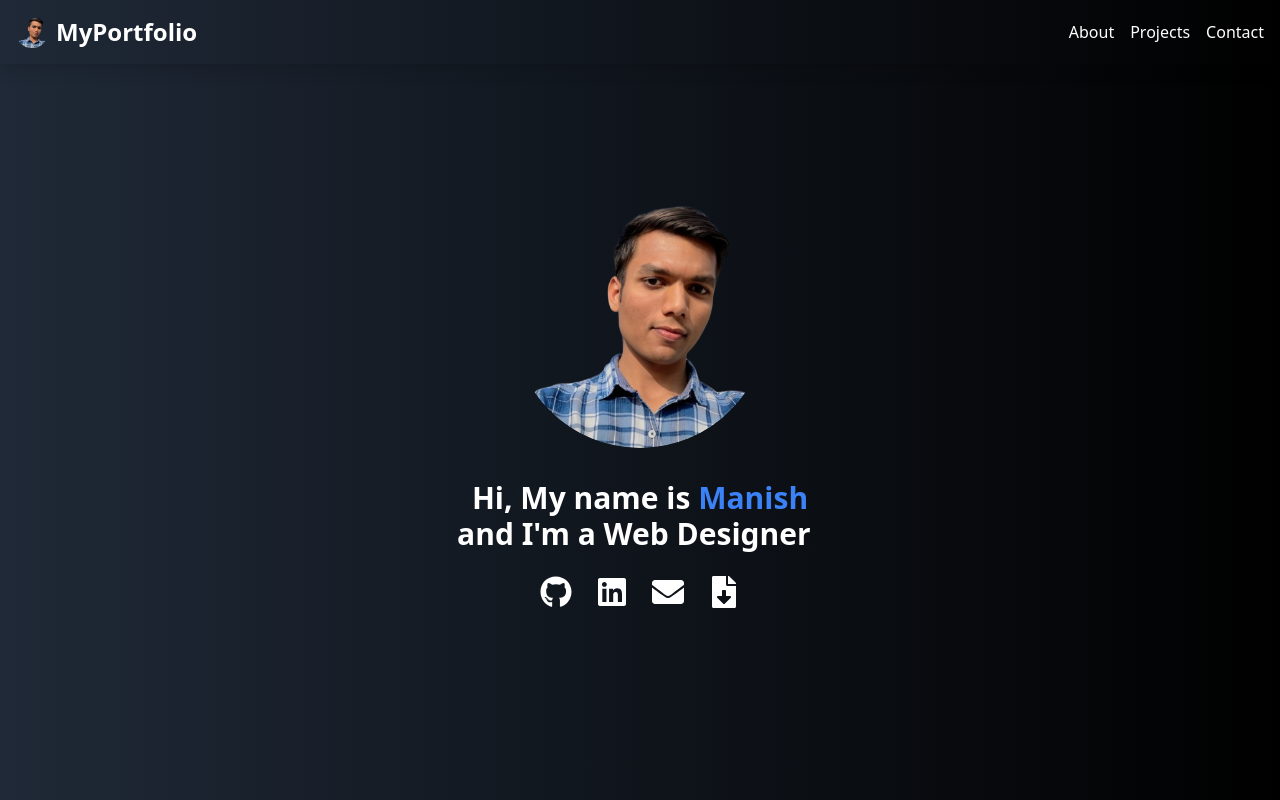
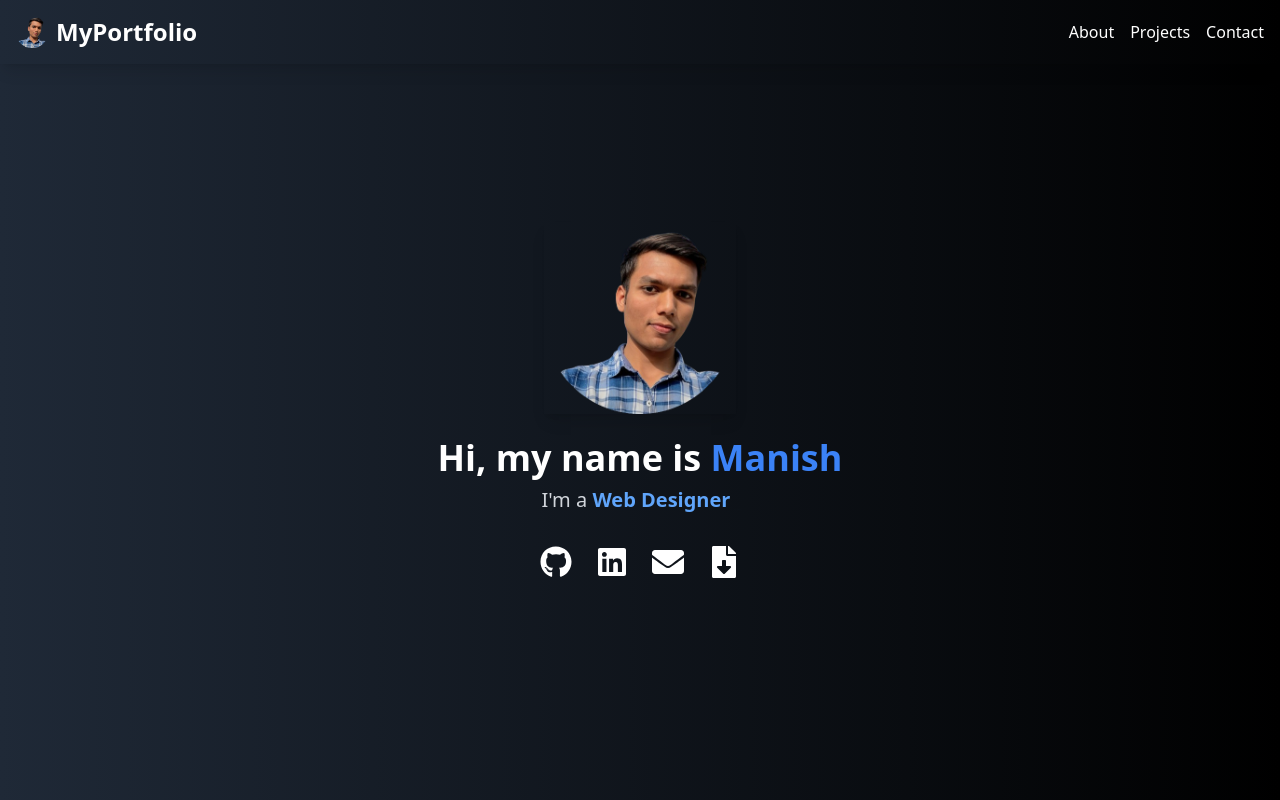
Before and after one commit to Manishsahu116/Personal-Portfolio, a React (Vite) app: page / in a window 1280 px wide. Shown: the top 800 px of the page. Built offline with nearby package versions, Linux system fonts and the light colour scheme.

Commit message:
Update Hero.jsx

```diff
--- a/src/components/Hero.jsx
+++ b/src/components/Hero.jsx
@@ -3,32 +3,42 @@ import { Typewriter } from 'react-simple-typewriter';
 import { FaGithub, FaLinkedin, FaEnvelope, FaFileDownload } from 'react-icons/fa';
 
 const Hero = () => (
-    <div className="h-screen flex flex-col justify-center items-center bg-gradient-to-r from-gray-800 to-black p-6">
-        {/* Image at the top */}
+   <div className="h-screen flex flex-col justify-center items-center bg-gradient-to-r from-gray-800 to-black px-6 text-white">
+    {/* Profile Image */}
     <motion.div
         initial={{ scale: 0.8, opacity: 0 }}
         animate={{ scale: 1, opacity: 1 }}
-            transition={{ duration: 1.5 }}
-            whileHover={{ scale: 1.1 }}
-            className="flex justify-center mb-8"
+        transition={{ duration: 1.2 }}
+        whileHover={{ scale: 1.05 }}
+        className="overflow-hidden shadow-lg mb-6"
     >
         <img
             src="/me/MySelf.png"
             alt="Manish Sahu"
-                className="rounded-full w-64 h-64 object-cover filter brightness-65 contrast-100"
+            className="w-48 h-48 object-cover"
         />
     </motion.div>
 
-        {/* Text content below */}
-        <div className="text-center">
+    {/* Intro Text */}
     <motion.h1
-                initial={{ opacity: 0 }}
-                animate={{ opacity: 1 }}
-                transition={{ duration: 1.5 }}
-                className="text-3xl font-bold text-white"
-            >  <div> Hi, My name is  <span className='text-blue-500'>Manish</span></div> and I'm a
+        initial={{ opacity: 0, y: 20 }}
+        animate={{ opacity: 1, y: 0 }}
+        transition={{ duration: 1.2, delay: 0.4 }}
+        className="text-3xl md:text-4xl font-bold text-center"
+    >
+        Hi, my name is <span className="text-blue-500">Manish</span>
+    </motion.h1>
+
+    <motion.p
+        initial={{ opacity: 0, y: 10 }}
+        animate={{ opacity: 1, y: 0 }}
+        transition={{ duration: 1.2, delay: 0.7 }}
+        className="text-xl mt-2 text-gray-300 text-center"
+    >
+        I'm a{" "}
+        <span className="text-blue-400 font-semibold">
             <Typewriter
-                    words={[" Programmer", " Web Developer", " Web Designer"]}
+                words={["Programmer", "Web Developer", "Web Designer"]}
                 loop={true}
                 cursor
                 cursorStyle="_"
@@ -36,24 +46,31 @@ const Hero = () => (
                 deleteSpeed={50}
                 delaySpeed={1000}
             />
-            </motion.h1>
+        </span>
+    </motion.p>
+
+    {/* Social Icons */}
+    <motion.div
+        initial={{ opacity: 0, y: 10 }}
+        animate={{ opacity: 1, y: 0 }}
+        transition={{ duration: 1.2, delay: 1 }}
+        className="flex space-x-6 mt-8"
+    >
+        <a href="https://github.com/Manishsahu116" target="_blank" rel="noopener noreferrer">
+            <FaGithub className="w-8 h-8 hover:text-blue-500 transition duration-300" />
+        </a>
+        <a href="https://www.linkedin.com/in/manish-sahu-933013220/" target="_blank" rel="noopener noreferrer">
+            <FaLinkedin className="w-8 h-8 hover:text-blue-500 transition duration-300" />
+        </a>
+        <a href="mailto:sahumanish2969@gmail.com">
+            <FaEnvelope className="w-8 h-8 hover:text-blue-500 transition duration-300" />
+        </a>
+        <a href="https://drive.google.com/file/d/1zNZEIMfByzvEogC74rNLl69JjOMjA4W-/view?usp=sharing" target="_blank" rel="noopener noreferrer">
+            <FaFileDownload className="w-8 h-8 hover:text-blue-500 transition duration-300" />
+        </a>
+    </motion.div>
 </div>
 
-            <div className="flex space-x-6 mt-6">
-                <a href="https://github.com/Manishsahu116" target="_blank" rel="noopener noreferrer">
-                    <FaGithub className="text-white w-8 h-8 hover:text-blue-500" />
-                </a>
-                <a href="https://www.linkedin.com/in/manish-sahu-933013220/" target="_blank" rel="noopener noreferrer">
-                    <FaLinkedin className="text-white w-8 h-8 hover:text-blue-500" />
-                </a>
-                <a href="mailto:sahumanish2969@gmail.com">
-                    <FaEnvelope className="text-white w-8 h-8 hover:text-blue-500" />
-                </a>
-                <a href="https://drive.google.com/file/d/1sspMtLSzXZYilXOiN7Q6BELTjKVnn7OZ/view?usp=sharing" download>
-                    <FaFileDownload className="text-white w-8 h-8 hover:text-blue-500" />
-                </a>
-            </div>
-    </div>
 );
 
 export default Hero;
```
Lines whose indentation alone changed are shown as unchanged.
